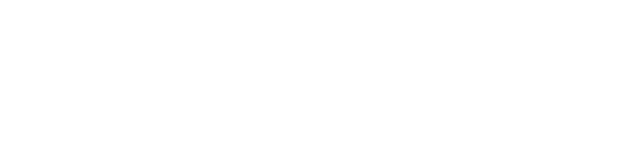
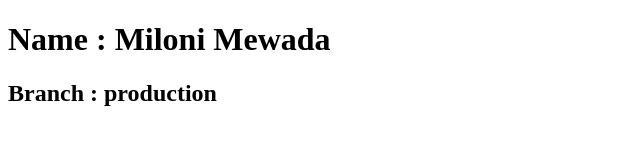
Before and after one commit to Miloni-Mewada/Miloni_46_ESE2025, a plain HTML site: page index.html in a window 1280 px wide. Shown: the whole page, without its empty margins (0-640 px from the left). Drawn offline with Linux system fonts and the light colour scheme.

Commit message:
second commit

```diff
--- a/index.html
+++ b/index.html
@@ -6,6 +6,7 @@
     <title>Document</title>
 </head>
 <body>
-
+    <h1>Name : Miloni Mewada</h1>
+    <h2>Branch : production</h2>
 </body>
 </html>
```
